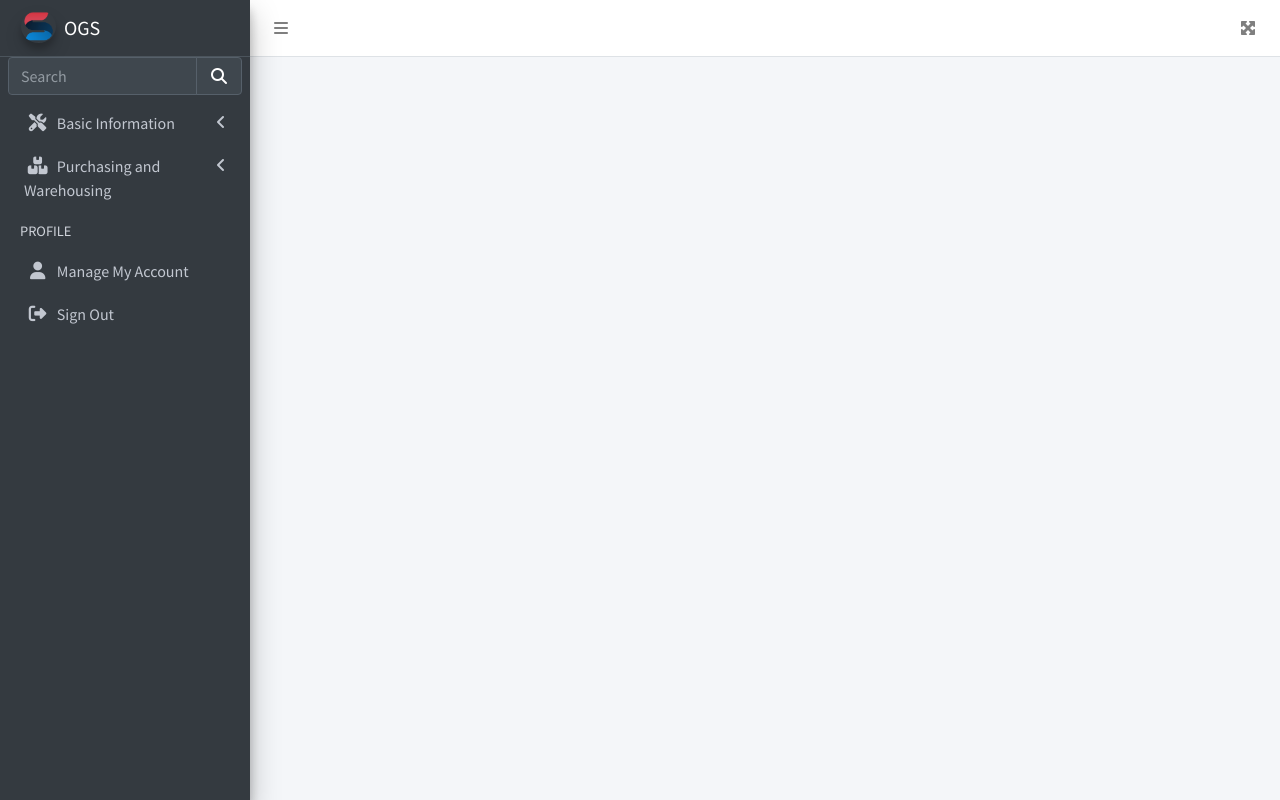
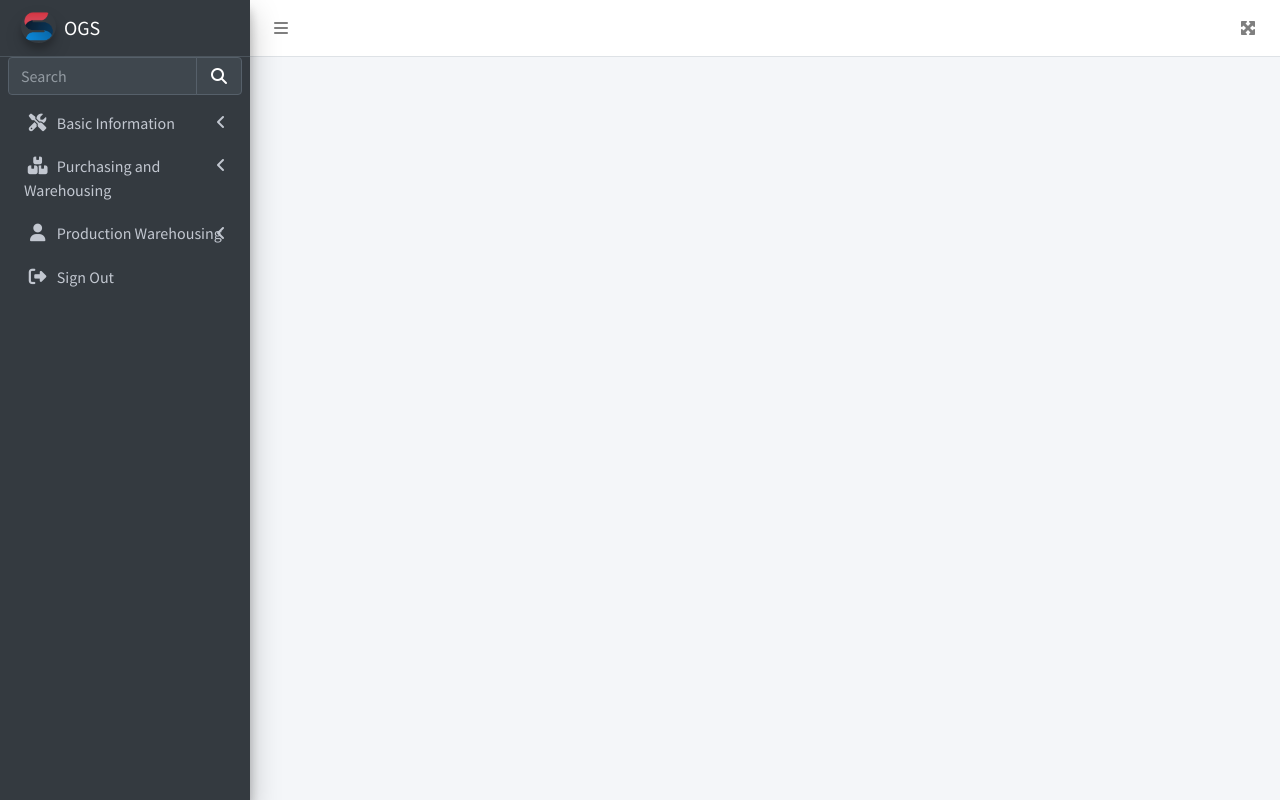
Before and after one commit to hexaludira/onlineguidembg, a PHP site: page /index.php in a window 1280 px wide. Run offline with PHP 8.4, Linux system fonts and the light colour scheme; some libraries are stand-ins or nearby versions.

Commit message:
Continue Add Menu Production Warehouse

```diff
--- a/index.php
+++ b/index.php
@@ -8,51 +8,30 @@
           if (isset($_GET['submenu'])){
             $submenu_selected = $_GET['submenu'];
 
-                        switch($submenu_selected){
-                          case 'factory' :
-                            echo '<iframe src="wms/test.pdf" width="100%" style="height:100vh; flex:1; display:flex;" allowfullscreen></iframe>';
-                          break;
-                          case 'department' :
-                            echo '<iframe src="wms/coba.pdf" width="100%" style="height:100vh; flex:1; display:flex;" allowfullscreen></iframe>';
-                          break;
+            $file_name = 'wms/'.$submenu_selected.'.pdf';
+            if (file_exists($file_name)){
+              echo '<iframe src="wms/'.$submenu_selected.'.pdf" width="100%" style="height:100vh; flex:1; display:flex;" allowfullscreen></iframe>';
+            } else {
+              echo "Jancuk.. Ra ana file e..";
             }
+
+            // switch($submenu_selected){
+            //   case 'factory' :
+            //     echo '<iframe src="wms/test.pdf" width="100%" style="height:100vh; flex:1; display:flex;" allowfullscreen></iframe>';
+            //   break;
+            //   case 'department' :
+            //     echo '<iframe src="wms/coba.pdf" width="100%" style="height:100vh; flex:1; display:flex;" allowfullscreen></iframe>';
+            //   break;
+            //   case 'cost_center' :
+            //     echo '<iframe src="wms/'.$submenu_selected.'.pdf" width="100%" style="height:100vh; flex:1; display:flex;" allowfullscreen></iframe>';
+            // }
           }
       ?>
     </div>
   <!-- Content Wrapper. Contains page content -->
   <!-- <section class="content">
-    <div class="container-fluid">
-        <div class="row">
-            <div class="col-md-12">
 
-              <div class="content-wrapper iframe-mode" data-widget="iframe">
-                  <div class="tab-content">
-
-
-                    <iframe src="wms/test.pdf" width="100%" style="height:100vh; flex:1; display:flex;" allowfullscreen></iframe>
-
-                    <object data="wms/test.pdf" type="application/pdf" width="100%" style="height:100vh;"></object>
-
-
-                  </div>
-              </div>
-            </div>
-
-        </div>
-
-    </div>
   </section> -->
-
-
-  <!-- <div class="col-md-12">
-    <div class="row">
-    <embed class="pdf"
-                  src=
-    "https://media.geeksforgeeks.org/wp-content/cdn-uploads/20210101201653/PDF.pdf">
-    </div>
-
-  </div> -->
-
 
     <!-- Main content -->
 
--- a/partials/sidebar.php
+++ b/partials/sidebar.php
@@ -257,19 +257,114 @@
                         </a>
                     </li>
                     <li class="nav-item">
-                        <a href="?submenu=" class="nav-link">
+                        <a href="?submenu=purchase_srm_delivery_order" class="nav-link">
                             <i class="far fa-circle nav-icon"></i>
                             <p>Purchase SRM Delivery Order</p>
                         </a>
                     </li>
+                    <li class="nav-item">
+                        <a href="?submenu=purchasing_receiving_warehousing" class="nav-link">
+                            <i class="far fa-circle nav-icon"></i>
+                            <p>Purchasing, Receiving, and Warehousing</p>
+                        </a>
+                    </li>
+                    <li class="nav-item">
+                        <a href="?submenu=purchasing_and_receiving_records" class="nav-link">
+                            <i class="far fa-circle nav-icon"></i>
+                            <p>Purchasing and Receiving Records</p>
+                        </a>
+                    </li>
+                    <li class="nav-item">
+                        <a href="?submenu=acquisition_receipt_of_goods" class="nav-link">
+                            <i class="far fa-circle nav-icon"></i>
+                            <p>Acquisition and Receipt of Goods are not Recorded in Warehouse</p>
+                        </a>
+                    </li>
+                    <li class="nav-item">
+                        <a href="?submenu=storage_virtual_warehouse" class="nav-link">
+                            <i class="far fa-circle nav-icon"></i>
+                            <p>Storage in Virtual Warehouse</p>
+                        </a>
+                    </li>
+                    <li class="nav-item">
+                        <a href="?submenu=purchase_return" class="nav-link">
+                            <i class="far fa-circle nav-icon"></i>
+                            <p>Purchase Return</p>
+                        </a>
+                    </li>
+                    <li class="nav-item">
+                        <a href="?submenu=purchase_return_record" class="nav-link">
+                            <i class="far fa-circle nav-icon"></i>
+                            <p>Purchase Return Record</p>
+                        </a>
+                    </li>
+                    <li class="nav-item">
+                        <a href="?submenu=purchase_and_exchange" class="nav-link">
+                            <i class="far fa-circle nav-icon"></i>
+                            <p>Purchase and Exchange (Exchange)</p>
+                        </a>
+                    </li>
+                    <li class="nav-item">
+                        <a href="?submenu=purchasing_and_exchange_records" class="nav-link">
+                            <i class="far fa-circle nav-icon"></i>
+                            <p>Purchasing and Exchange Records</p>
+                        </a>
+                    </li>
+                    <li class="nav-item">
+                        <a href="?submenu=reporting_and_inspectionofpurchase" class="nav-link">
+                            <i class="far fa-circle nav-icon"></i>
+                            <p>Reporting and Inspection of Purchase in Warehouse</p>
+                        </a>
+                    </li>
+                    <li class="nav-item">
+                        <a href="?submenu=qualified_transferofpurchase" class="nav-link">
+                            <i class="far fa-circle nav-icon"></i>
+                            <p>Qualified Transfer of Purchase into Warehouse</p>
+                        </a>
+                    </li>
+                    <li class="nav-item">
+                        <a href="?submenu=purchase_receipt_notice" class="nav-link">
+                            <i class="far fa-circle nav-icon"></i>
+                            <p>Purchase Receipt Notice</p>
+                        </a>
+                    </li>
+                    <li class="nav-item">
+                        <a href="?submenu=preform_final_inspectiondata" class="nav-link">
+                            <i class="far fa-circle nav-icon"></i>
+                            <p>Preform Final Inspection Data</p>
+                        </a>
+                    </li>
+                    <li class="nav-item">
+                        <a href="?submenu=receiving_characteristics" class="nav-link">
+                            <i class="far fa-circle nav-icon"></i>
+                            <p>Receiving Characteristics</p>
+                        </a>
+                    </li>
+                    <li class="nav-item">
+                        <a href="?submenu=purchased_optical_fiberdata" class="nav-link">
+                            <i class="far fa-circle nav-icon"></i>
+                            <p>Purchased Optical Fiber Data</p>
+                        </a>
+                    </li>
                   </ul>
                 </li>
-                <li class="nav-header">PROFILE</li>
+                <!-- <li class="nav-header">PROFILE</li> -->
+
+                <!-- Production Warehousing -->
                 <li class="nav-item">
-                  <a href="?page=me_manage" class="nav-link">
+                  <a href="#" class="nav-link">
                     <i class="nav-icon fas fa-user"></i>
-                    <p>Manage My Account</p>
+                    <p>Production Warehousing</p>
+                    <i class="right fas fa-angle-left"></i>
                   </a>
+                  <ul class="nav nav-treeview">>
+                    <li class="nav-item">
+                        <a href="?submenu=purchasing_application" class="nav-link">
+                            <i class="far fa-circle nav-icon"></i>
+                            <p>Purchasing Application</p>
+                        </a>
+                    </li>
+                  </ul>
                 </li>
                 <li class="nav-item">
                   <a href="logout.php" class="nav-link" onclick="return confirm('Do you really wanna to sign out ?')">
```
Also changed, not shown: 6 other files. Lines whose indentation alone changed are shown as unchanged.
